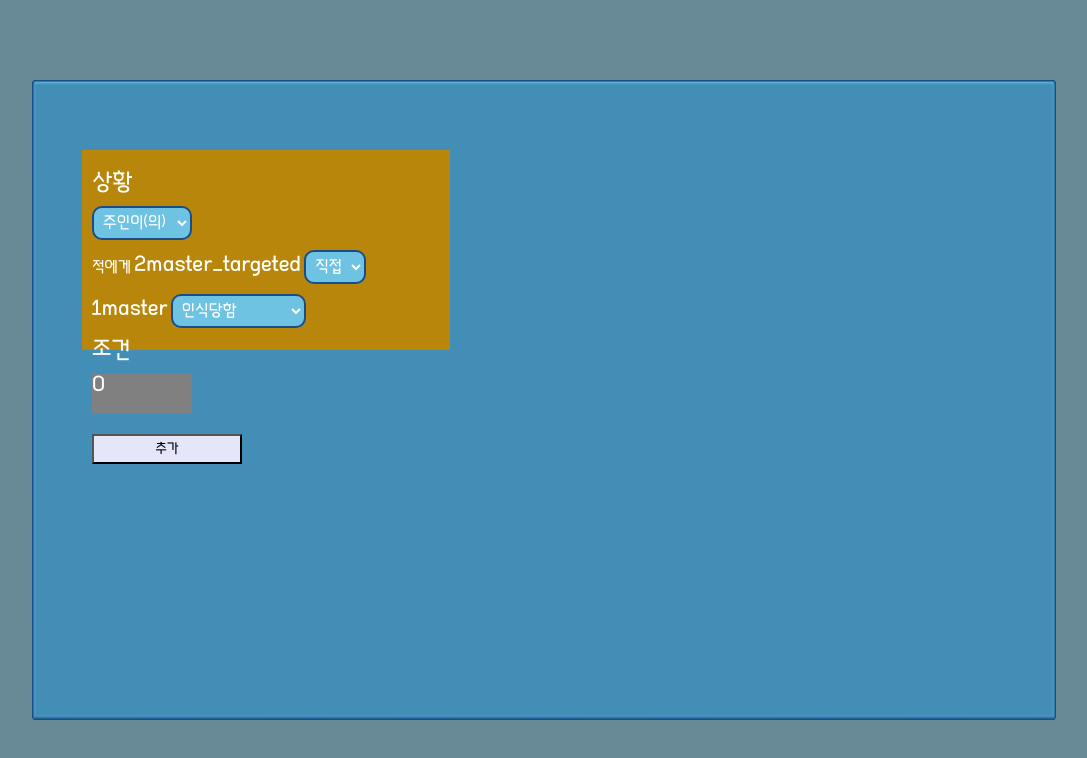
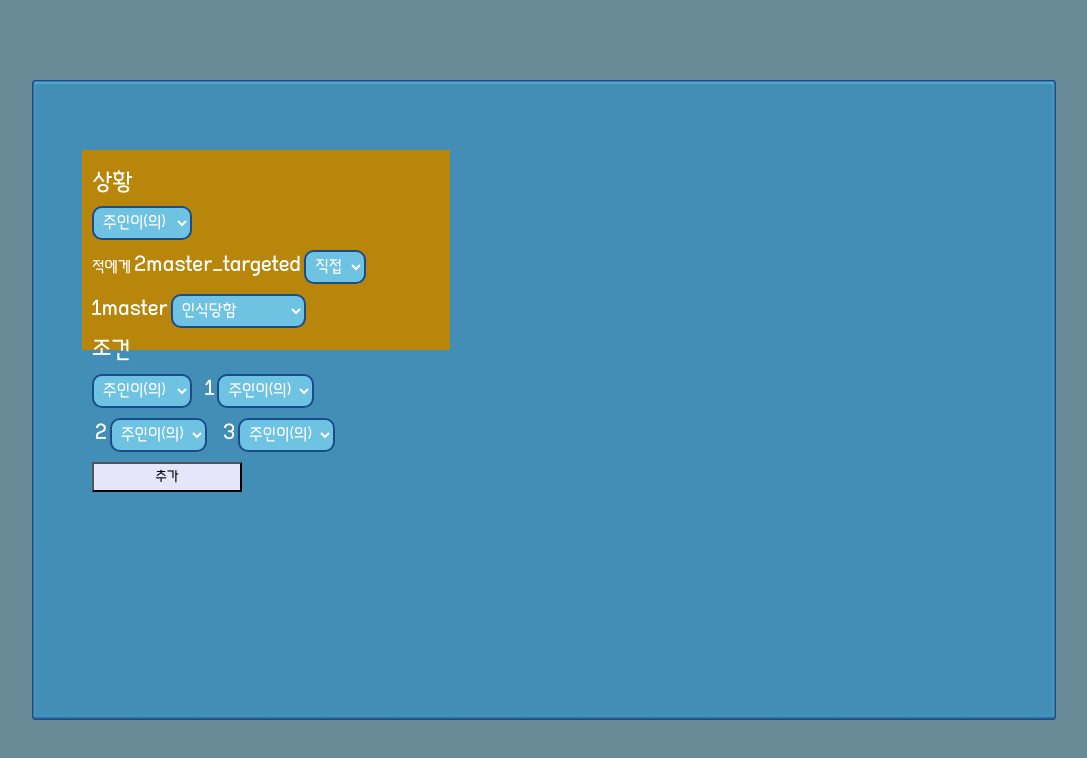
Before and after one commit to Nidurolak/jaewoo-sAI, a React (Create React App) app: page / in a window 1280 px wide. Both pictures are taken after a click on the button "AI 만들기". Shown: the top 758 px of the page, without its empty margins (96-1183 px from the left). Built offline with nearby package versions, Linux system fonts and the light colour scheme.

Commit message:
fix : 배열 atom값 수정 및 적용

```diff
--- a/src/components/AIMakerTool/ConSeqWraper.tsx
+++ b/src/components/AIMakerTool/ConSeqWraper.tsx
@@ -69,9 +69,9 @@ function ConSeqWraper({ width, optionValue, value, sortOrder, indexNum, isCondit
     var indexNumThis = indexNum != undefined ? indexNum : 0
 
     const [currentConditionList, setCurrentConditionList] = useState(conditionList[indexNumThis])
-    const [firstRadio, setFirstRadio] = useState<string[]>([""]);
-    const [secondRadio, setSecondRadio] = useState<string[]>([""]);
-    const [thirdRadio, setThirdRadio] = useState<string[]>([""]);
+    const [firstRadio, setFirstRadio] = useState<string[]>(currentConditionList[0] ? [currentConditionList[0]] : [""]);
+    const [secondRadio, setSecondRadio] = useState<string[]>(currentConditionList[1] ? [currentConditionList[1]] : [""]);
+    const [thirdRadio, setThirdRadio] = useState<string[]>(currentConditionList[2] ? [currentConditionList[2]] : [""]);
 
     //useMemo 추가하고 관련값 끼워넣기
     useMemo(() => {
--- a/src/components/AIMakerTool/ConditionMaker.tsx
+++ b/src/components/AIMakerTool/ConditionMaker.tsx
@@ -5,6 +5,7 @@ import { useRecoilState } from 'recoil';
 import exp from 'constants';
 import SelectButton from './RadioButton';
 import { AIMakingConditionArrayAtom, AIMakingEventArrayAtom } from '../../store/atom';
+import ConSeqWraper from './ConSeqWraper';
 
 function ConditionMaker() {
     const [selectedValue, setSelectedValue] = useState<string | null>(null);
@@ -19,6 +20,11 @@ function ConditionMaker() {
 
     };
 
+    const conListAdd = () => {
+        const AddVal = ["target_state", "walk"]
+        setConditionSelectedValue((prevArray) => [...prevArray, AddVal]);
+    }
+
     useEffect(() => {
         console.log(conditionSelectedValue)
     }, [setConditionSelectedValue])
@@ -26,8 +32,8 @@ function ConditionMaker() {
     return (<>
         {/*소트오더0 = 펫/주인 기본옵션 | 소트오더1 = 펫 옵션1 | 소트오더2 = 주인옵션1  | 소트오더3 = 종합옵션3(모든공격~매그넘) | 소트오더4 = 종합옵션2(디펜스 방어 옵션)*/}
         {conditionSelectedValue.map((option, index) => (
-            <RowBox><TestBox>{option}{index}</TestBox></RowBox>))}
-        <TestButton>추가</TestButton></>)
+            <ConSeqWraper width={0} optionValue={''} value={conditionSelectedValue[index]} sortOrder={0} indexNum={index} isCondition={true} onChange={handleSelectChange} ></ConSeqWraper>))}
+        <TestButton onClick={conListAdd}>추가</TestButton></>)
 }
 
 export default ConditionMaker
--- a/src/store/atom.tsx
+++ b/src/store/atom.tsx
@@ -42,11 +42,11 @@ export const AIMakingEventArrayAtom = atom<string[]>({
     key: "EventAtomState",
     default: ['master', 'master_targeted', 'alert', '']
 });
-export const AIMakingConditionArrayAtom = atom<[string[]]>({
+export const AIMakingConditionArrayAtom = atom<string[][]>({
     key: "ConditionAtomState",
-    default: [['']]
+    default: [[]]
 });
-export const AIMakingSequenceArrayAtom = atom<[string[]]>({
+export const AIMakingSequenceArrayAtom = atom<string[][]>({
     key: "SequenceAtomState",
     default: [['']]
 });
```
